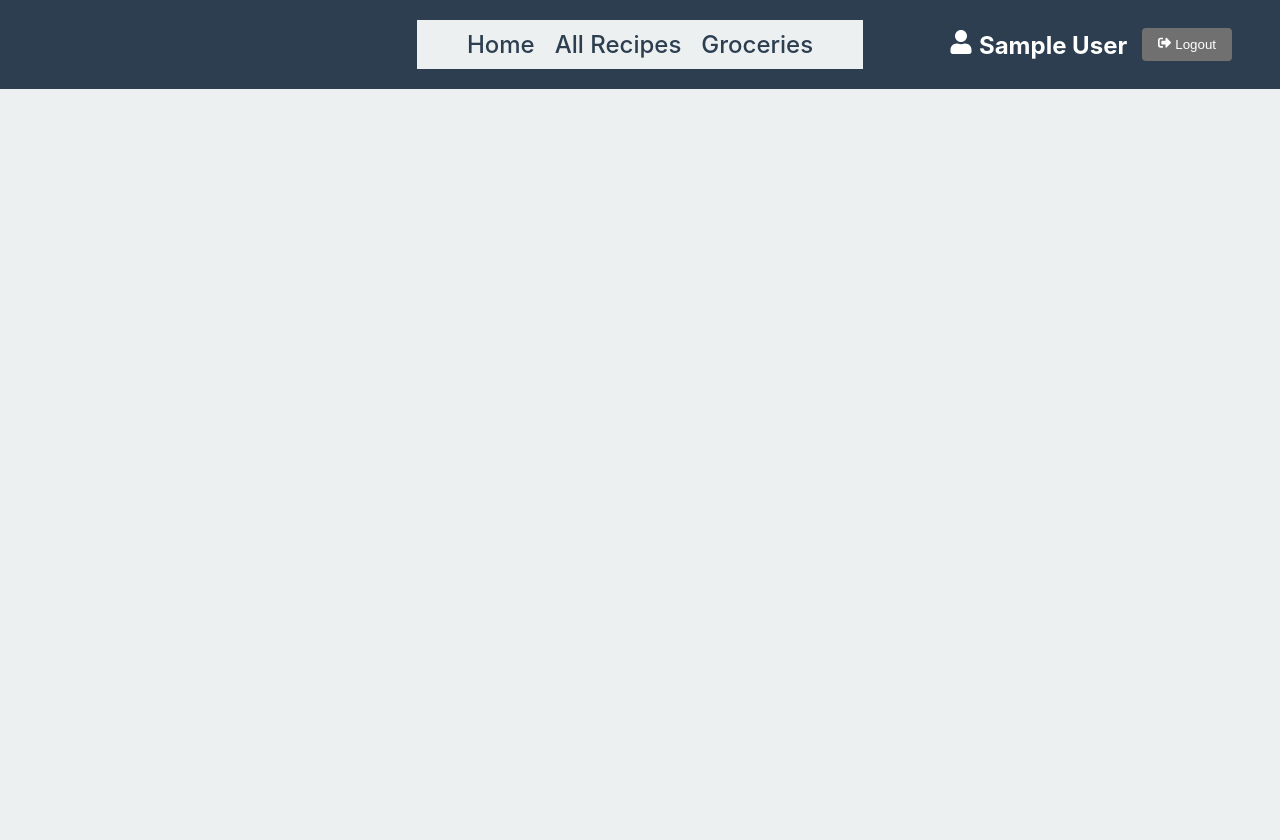
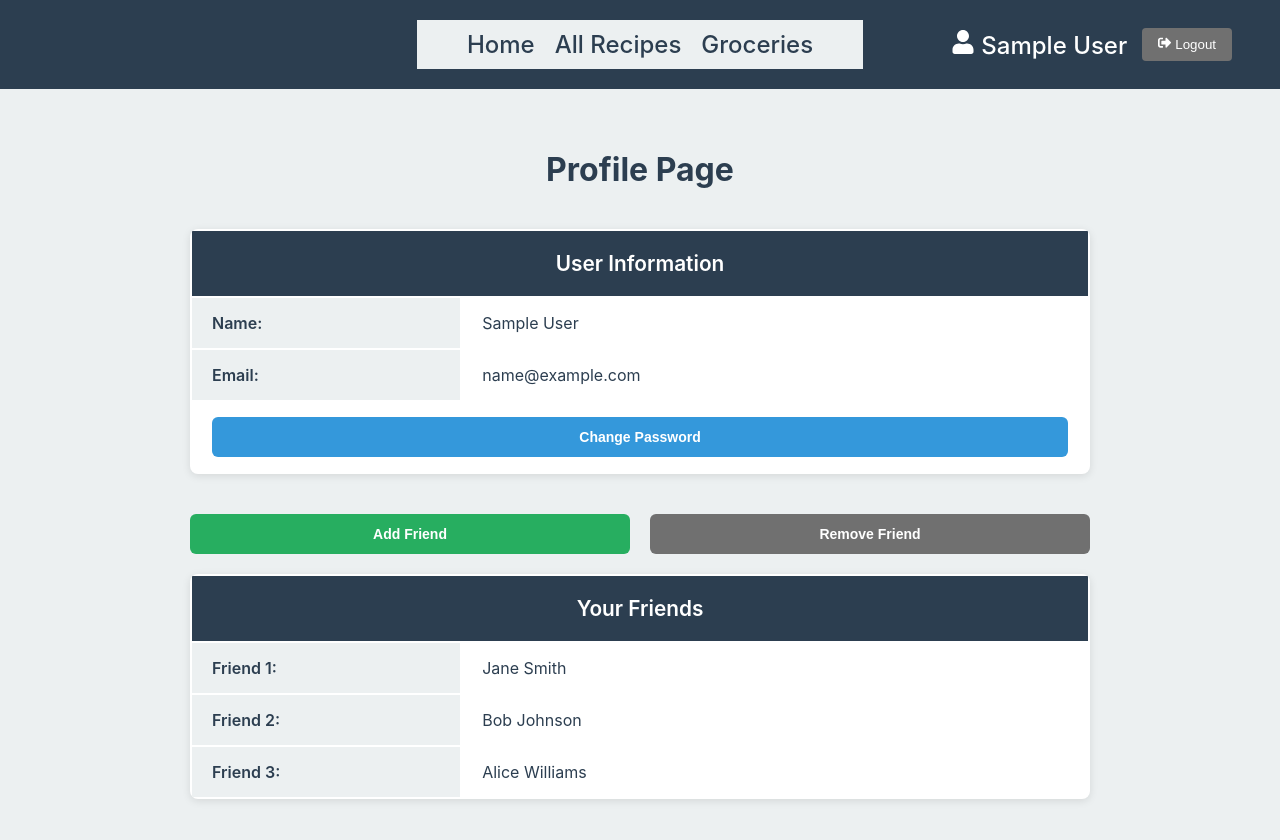
Before and after one commit to jamizan/SDS_FullStack, a React (Create React App) app in the folder recipe_management_system/frontend/: page /profile in a window 1280 px wide. Shown: the top 840 px of the page. Before the commit the page ends 800 px from the top, so only its background shows below. Built offline with nearby package versions, Linux system fonts and the light colour scheme; sample sign-in values are in the browser's storage.

Commit message:
feat: add profile page with user information and friend management features; update header to link to profile

```diff
--- a/recipe_management_system/frontend/src/App.js
+++ b/recipe_management_system/frontend/src/App.js
@@ -7,6 +7,7 @@ import Register from './pages/Register.jsx';
 import Recipes from './pages/Recipes.jsx';
 import Groceries from './pages/Groceries.jsx';
 import PrivateRoute from './components/PrivateRoute.jsx';
+import Profile from './pages/Profile.jsx';
 
 function App() {
   return (
@@ -31,6 +32,11 @@ function App() {
               <Groceries />
             </PrivateRoute>
           } />
+          <Route path='/profile' element={
+            <PrivateRoute>
+              <Profile />
+            </PrivateRoute>
+          } />
         </Routes>
       </div>
     </Router>
--- a/recipe_management_system/frontend/src/components/Header.jsx
+++ b/recipe_management_system/frontend/src/components/Header.jsx
@@ -23,7 +23,11 @@ function Header() {
         <div className="user-links">
           {user ? (
             <>
-              <p><FaUser></FaUser> {user.name}</p>
+              <p>
+                <Link to='/profile'>
+                  <FaUser></FaUser> {user.name}
+                </Link>
+              </p>
               <button onClick={onLogout}>
                 <FaSignOutAlt /> Logout
               </button>
--- a/recipe_management_system/frontend/src/index.css
+++ b/recipe_management_system/frontend/src/index.css
@@ -613,3 +613,108 @@ section.head, section.form {
   font-size: 14px;
   color: #7f8c8d;
 }
+
+/* Profile Styles */
+.profile-container {
+  max-width: 900px;
+  margin: 0 auto;
+  padding: 40px 20px;
+}
+
+.profile-container h1 {
+  color: var(--primary);
+  text-align: center;
+  margin-bottom: 40px;
+  font-size: 2rem;
+}
+
+.profile-details,
+.social-details {
+  margin-bottom: 40px;
+}
+
+.profile-table {
+  width: 100%;
+  background: white;
+  border-radius: 8px;
+  box-shadow: 0 2px 8px rgba(0, 0, 0, 0.1);
+  overflow: hidden;
+}
+
+.profile-table thead th {
+  background: var(--primary);
+  color: white;
+  padding: 20px;
+  text-align: center;
+}
+
+.profile-table thead h3 {
+  margin: 0;
+  font-size: 1.3rem;
+  font-weight: 600;
+}
+
+.profile-table tbody tr {
+  border-bottom: 1px solid var(--light);
+}
+
+.profile-table tbody tr:last-child {
+  border-bottom: none;
+}
+
+.profile-table tbody th {
+  background: var(--light);
+  color: var(--primary);
+  padding: 15px 20px;
+  font-weight: 600;
+  width: 30%;
+  text-align: left;
+}
+
+.profile-table tbody td {
+  padding: 15px 20px;
+  color: var(--text-dark);
+}
+
+.social-buttons {
+  display: flex;
+  gap: 20px;
+  margin-bottom: 20px;
+}
+
+.btn {
+  background: var(--accent);
+  color: white;
+  border: none;
+  padding: 12px 24px;
+  border-radius: 6px;
+  cursor: pointer;
+  font-weight: 600;
+  font-size: 14px;
+  transition: background 0.3s, transform 0.2s;
+}
+
+.btn:hover {
+  background: #2980b9;
+  transform: translateY(-2px);
+}
+
+.social-buttons .btn {
+  flex: 1;
+}
+
+.social-buttons .btn:first-child {
+  background: var(--success);
+}
+
+.social-buttons .btn:first-child:hover {
+  background: #229954;
+}
+
+.social-buttons .btn:last-child {
+  background: var(--secondary);
+}
+
+.social-buttons .btn:last-child:hover {
+  background: #e74c3c;
+}
--- /dev/null
+++ b/recipe_management_system/frontend/src/pages/Profile.jsx
@@ -0,0 +1,78 @@
+
+
+import { useSelector } from 'react-redux';
+
+function Profile() {
+  const { user } = useSelector((state) => state.auth);
+
+  return (
+    <div className="profile-container">
+        <h1>Profile Page</h1>
+        <div className="profile-details">
+            <table className="profile-table">
+                <thead>
+                    <tr>
+                        <th colSpan="2">
+                            <h3>User Information</h3>
+                        </th>
+                    </tr>
+                </thead>
+                <tbody>
+                    <tr>
+                        <th>Name:</th>
+                        <td>{user?.name || 'N/A'}</td>
+                    </tr>
+                    <tr>
+                        <th>Email:</th>
+                        <td>
+                            {user?.email || 'N/A'}
+                        </td>
+                    </tr>
+                    <tr>
+                        <td colSpan="2">
+                            <button className="btn btn-block">
+                                Change Password
+                            </button>
+                        </td>
+                    </tr>
+                </tbody>
+            </table>
+        </div>
+        <div className="social-details">
+            <div className="social-buttons">
+                <button className="btn btn-block">
+                    Add Friend
+                </button>
+                <button className="btn btn-block">
+                    Remove Friend
+                </button>
+            </div>
+            <table className="profile-table">
+                <thead>
+                    <tr>
+                        <th colSpan="2">
+                            <h3>Your Friends</h3>
+                        </th>
+                    </tr>
+                </thead>
+                <tbody>
+                    <tr>
+                        <th>Friend 1:</th>
+                        <td>Jane Smith</td>
+                    </tr>
+                    <tr>
+                        <th>Friend 2:</th>
+                        <td>Bob Johnson</td>
+                    </tr>
+                    <tr>
+                        <th>Friend 3:</th>
+                        <td>Alice Williams</td>
+                    </tr>
+                </tbody>
+            </table>
+        </div>
+    </div>
+  )
+}
+
+export default Profile
```
